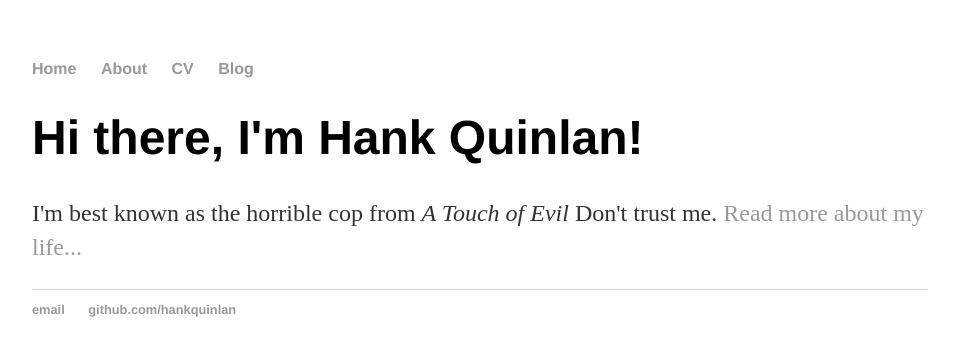
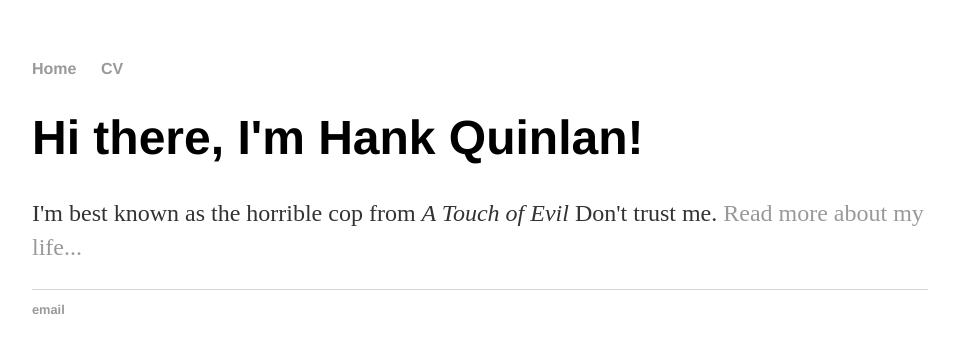
Before and after one commit to stephaneham/stephaneham.github.io, a Jekyll site: the page built from index.html, in a window 1280 px wide. Shown: the top 356 px of the page, without its empty margins (160-1115 px from the left). Built offline with Jekyll 4.4.1, drawn with Linux system fonts in a browser that asks for light colours.

Commit message:
Update default.html

```diff
--- a/_layouts/default.html
+++ b/_layouts/default.html
@@ -6,23 +6,22 @@
 			<link rel="stylesheet" type="text/css" href="/css/main.css">
 		</head>
 		<body>
+
 			<nav>
-	    		<ul>
-	        		<li><a href="/">Home</a></li>
-		        	<li><a href="/about">About</a></li>
-	        		<li><a href="/cv">CV</a></li>
-	        		<li><a href="/blog">Blog</a></li>
-	    		</ul>
+			<ul>
+				<li><a href="/">Home</a></li>
+				<li><a href="">CV</a></li>
+				<li><a href="#projects"></a></li>
+			</ul>
 			</nav>
-			<div class="container">
+			<main class="container">
 
 			{{ content }}
 
-			</div><!-- /.container -->
+			</main>
 			<footer>
 	    		<ul>
-	        		<li><a href="mailto:hankquinlanhub@gmail.com">email</a></li>
-	        		<li><a href="https://github.com/hankquinlan">github.com/hankquinlan</a></li>
+	        		<li><a href="mailto:stephaneham@gmail.com">email</a></li>
 				</ul>
 			</footer>
 		</body>
```
